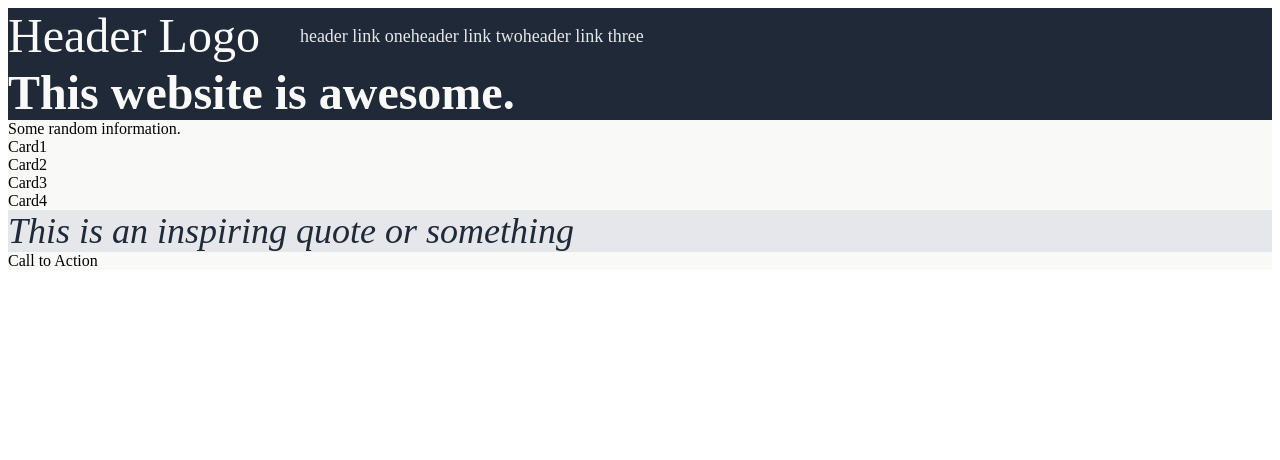
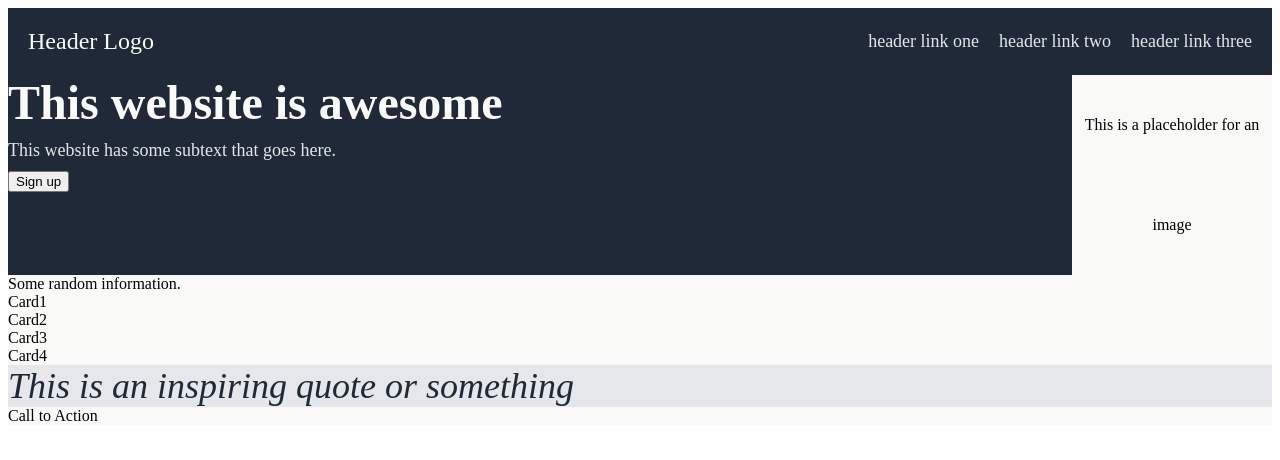
Before and after one commit to bassatjack/project-landing-page, a plain HTML site: page index.html in a window 1280 px wide. Drawn offline with Linux system fonts and the light colour scheme.

Commit message:
rough outline of header and hero section styled

```diff
--- a/index.html
+++ b/index.html
@@ -18,7 +18,12 @@
     </div>
 
     <div class="hero">
-        This website is awesome.
+        <div class="hero-text">
+            <div class="hero-main-text">This website is awesome</div>
+            <div class="hero-secondary-text">This website has some subtext that goes here.</div>
+            <div class="button-sign-up"><button>Sign up</button></div>
+        </div>
+        <div class="hero-image">This is a placeholder for an image</div>
     </div>
 
     <div class="information">
--- a/style.css
+++ b/style.css
@@ -1,32 +1,67 @@
 ul {
     list-style-type: none;
     display: flex;
+    padding: 20px;
+    margin: 0;
+    justify-content: flex-end;
+    gap: 20px;
 }
 
 .header {
-    width: 100%;
+    width:100%;
     height: fit-content;
     display: flex;
     background-color: #1F2937;
+    align-items: center;
 }
 
 .logo {
-    font-size: 48px;
+    font-size: 24px;
     color: #F9FAF8;
+    flex:1 1 auto;
+    padding: 20px;
 }
 
 .header-link {
     font-size: 18px;
     color: #E5E7EB;
+    flex: 1 1 auto;
+    justify-self: flex-end;
 }
 
 .hero {
    background-color: #1F2937;
    width: 100%;
-   height: fit-content;
-   font-size: 48px;
-   font-weight: bolder;
-   color: #F9FAF8;
+   height: auto;
+   display: flex;
+   justify-content: center;
+}
+
+.hero-text {
+    color: #F9FAF8;
+    flex: 1 0 auto;
+    display: flex;
+    flex-direction: column;
+    gap: 10px;
+}
+
+.hero-main-text {
+    font-size: 48px;
+    font-weight: bolder;
+}
+
+.hero-secondary-text {
+    font-size: 18px;
+    color: #E5E7EB;
+}
+
+.hero-image {
+    width: 200px;
+    height: 200px;
+    line-height: 100px;
+    text-align: center;
+    flex: 0 0 auto;
+    background-color: #F9FAF8;
 }
 
 .information {
```
